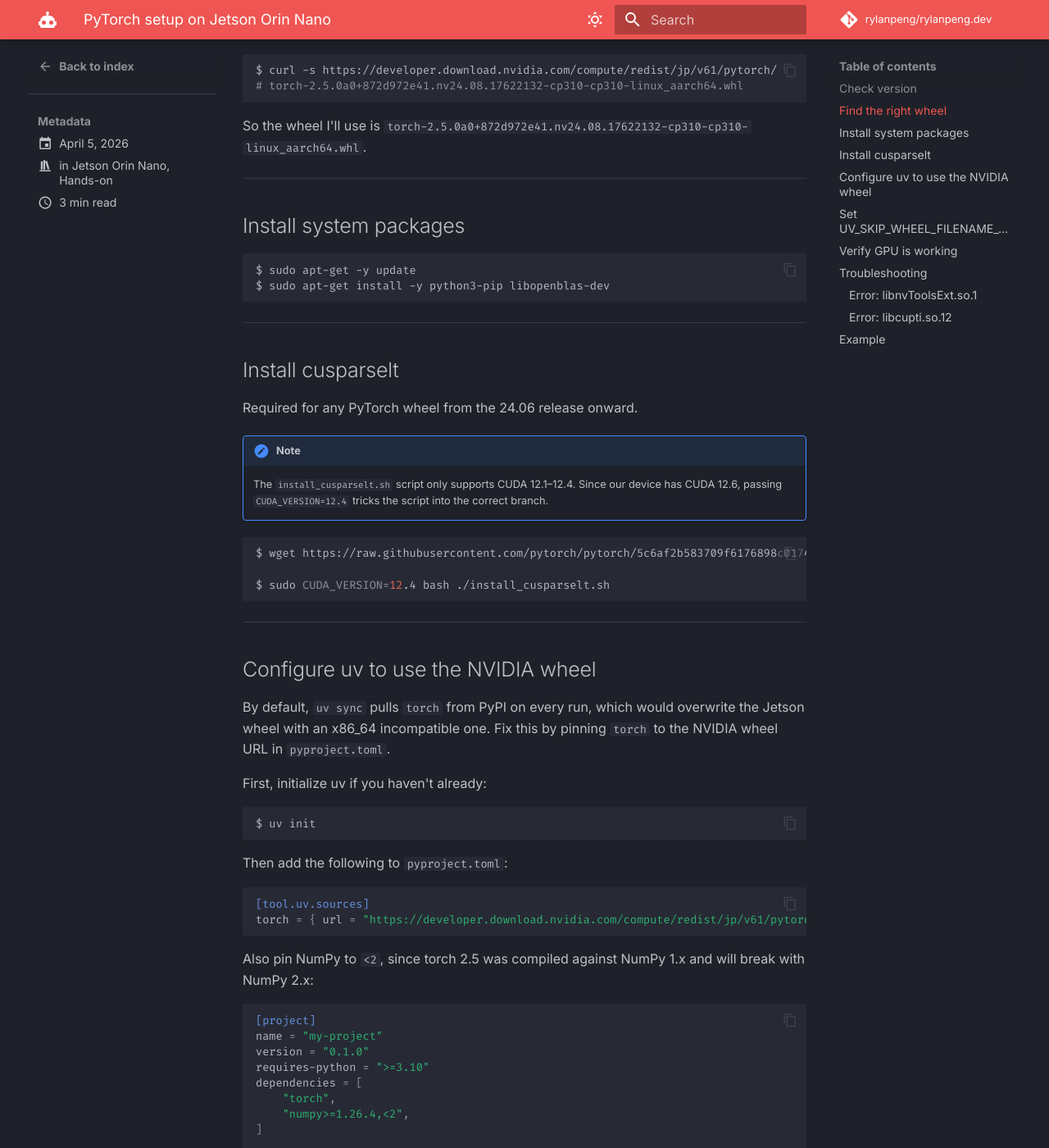
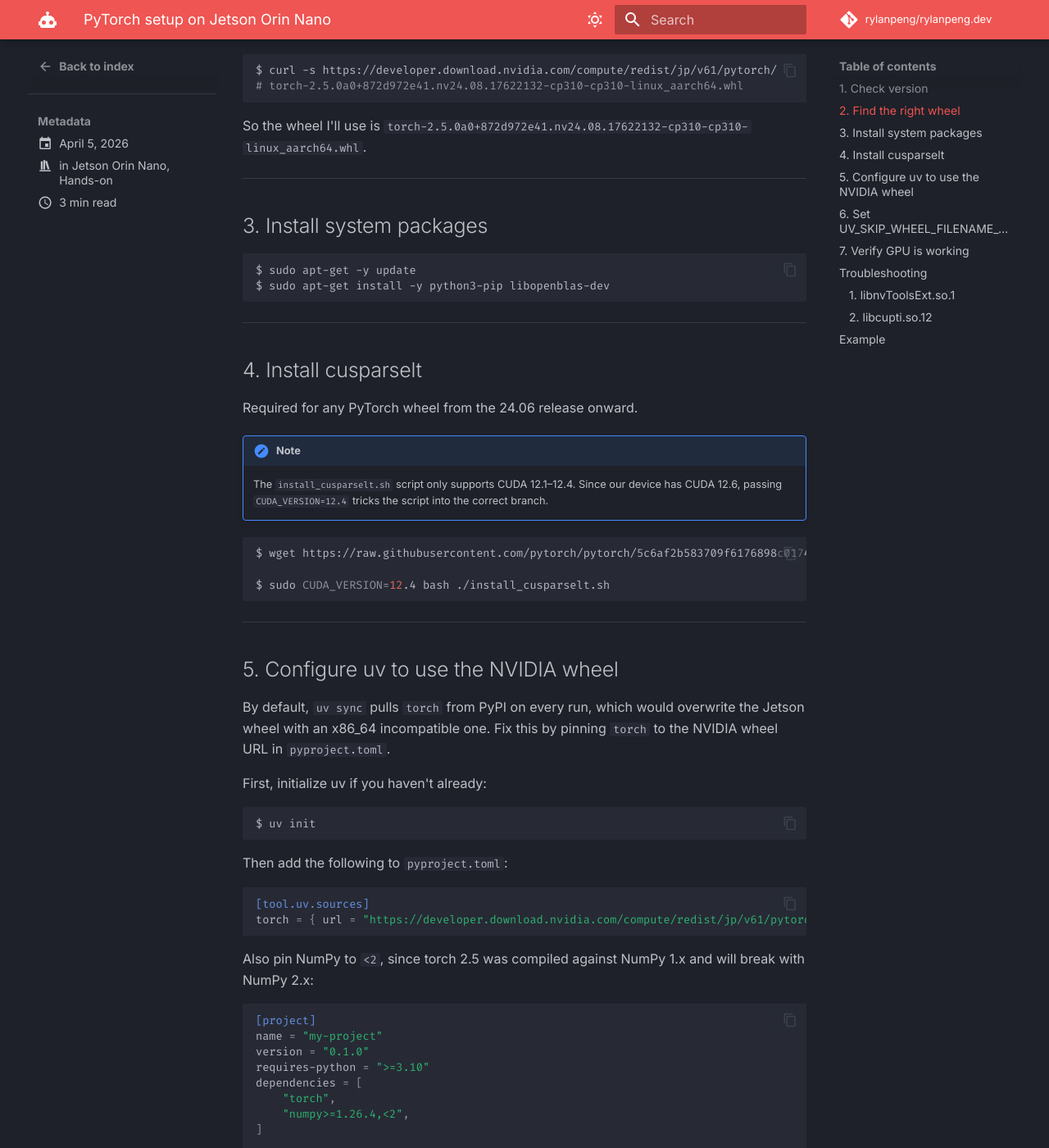
Before and after one commit to rylanpeng/rylanpeng.dev, an MkDocs documentation site: the page built from docs/posts/jetson-orin-nano/hands-on/3-pytorch.md, in a window 1280 px wide and 1400 px high, scrolled down 1249 px. Shown: the whole window at 82% size. Built offline with MkDocs 1.6.1 and Material for MkDocs 9.7.7, drawn with Linux system fonts in a browser that asks for light colours; comment, search, counter and statistics services are not loaded; some of the changed text lies outside the part shown.

Commit message:
Fix 3-pytorch layout

````diff
--- a/docs/posts/jetson-orin-nano/hands-on/3-pytorch.md
+++ b/docs/posts/jetson-orin-nano/hands-on/3-pytorch.md
@@ -24,7 +24,7 @@
 
 ---
 
-## Check version
+## 1. Check version
 
 First, check the JetPack / L4T / CUDA version running on the device.
 
@@ -38,7 +38,7 @@
 
 ---
 
-## Find the right wheel
+## 2. Find the right wheel
 
 NVIDIA hosts Jetson-specific PyTorch wheels at:
 
@@ -64,7 +64,7 @@
 
 ---
 
-## Install system packages
+## 3. Install system packages
 
 ```sh
 $ sudo apt-get -y update
@@ -73,7 +73,7 @@
 
 ---
 
-## Install cusparselt
+## 4. Install cusparselt
 
 Required for any PyTorch wheel from the 24.06 release onward.
 
@@ -88,7 +88,7 @@
 
 ---
 
-## Configure uv to use the NVIDIA wheel
+## 5. Configure uv to use the NVIDIA wheel
 
 By default, `uv sync` pulls `torch` from PyPI on every run, which would overwrite the Jetson wheel with an x86_64 incompatible one. Fix this by pinning `torch` to the NVIDIA wheel URL in `pyproject.toml`.
 
@@ -123,7 +123,7 @@
 
 ---
 
-## Set `UV_SKIP_WHEEL_FILENAME_CHECK=1`
+## 6. Set `UV_SKIP_WHEEL_FILENAME_CHECK=1`
 
 `uv` strictly validates that the version string inside the wheel metadata matches the wheel filename. NVIDIA's wheel has an inconsistent version string (`nv24.8` in metadata vs `nv24.08.17622132` derived from the filename), which causes:
 
@@ -147,7 +147,7 @@
 
 ---
 
-## Verify GPU is working
+## 7. Verify GPU is working
 
 ```sh
 $ uv run python -c "import torch; print(torch.__version__); print('CUDA available:', torch.cuda.is_available()); print('Device count:', torch.cuda.device_count())"
@@ -163,7 +163,7 @@
 
 A few extra errors I ran into. May not apply to your setup, but leaving these here just in case.
 
-### Error: libnvToolsExt.so.1
+### 1. libnvToolsExt.so.1
 
 ```
 OSError: libnvToolsExt.so.1: cannot open shared object file: No such file or directory
@@ -174,7 +174,7 @@
 $ sudo apt-get install -y libnvtoolsext1 cuda-nvtx-12-6
 ```
 
-### Error: libcupti.so.12
+### 2. libcupti.so.12
 
 ```
 ImportError: libcupti.so.12: cannot open shared object file: No such file or directory
````
